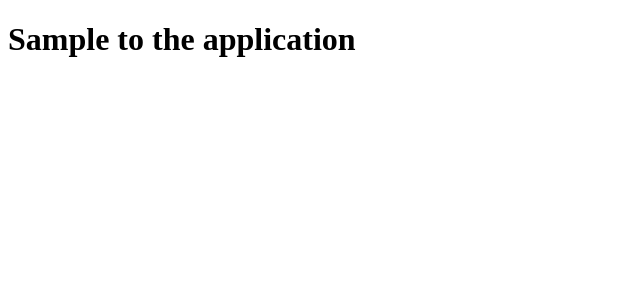
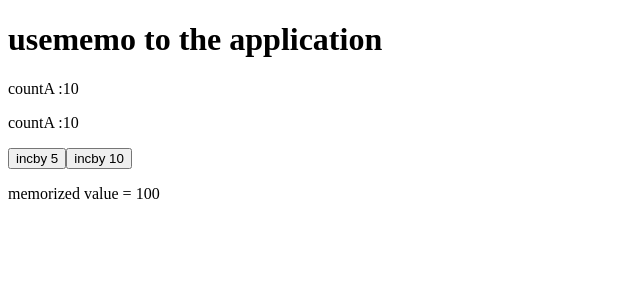
Before and after one commit to sree1411/testing_purpse, a React (Create React App) app: page / in a window 1280 px wide. Shown: the top 300 px of the page, without its empty margins (0-640 px from the left). Built offline with nearby package versions, Linux system fonts and the light colour scheme; the HTML template or start-up script is replaced by a standard one.

Commit message:
usememohook

```diff
--- a/src/App.js
+++ b/src/App.js
@@ -1,12 +1,22 @@
-import React from 'react'
+import React, { useState } from 'react'
+import SampleComponent from './SampleComponent'
+
+function App() {
+
+  const [countA, setCountA] = useState(10)
+  const [countB, setCountB] = useState(10)
 
 
-function App() {
+
   return (
     <div>
 
-      <h1> Sample to the application </h1>
-
+      <h1> usememo to the application </h1>
+      <p>  countA :{countA}</p>
+      <p>  countA :{countB}</p>
+      <button onClick={()=>{setCountA(countA + 5)}} > incby 5 </button>
+      <button onClick={()=>{setCountB(countB + 10)}} > incby 10  </button>
+       <SampleComponent  a={countA} b={countB}  />
     </div>
   )
 }
--- /dev/null
+++ b/src/SampleComponent.jsx
@@ -0,0 +1,19 @@
+
+import React, { useMemo} from 'react'
+
+function SampleComponent({a,b}){
+
+  const memorized = useMemo(()=>{
+      return a*b
+  },[a,b])
+
+
+    return(
+        <>
+
+           <p> memorized value = {memorized}</p>
+
+        </>
+    )
+}
+export default SampleComponent
```
